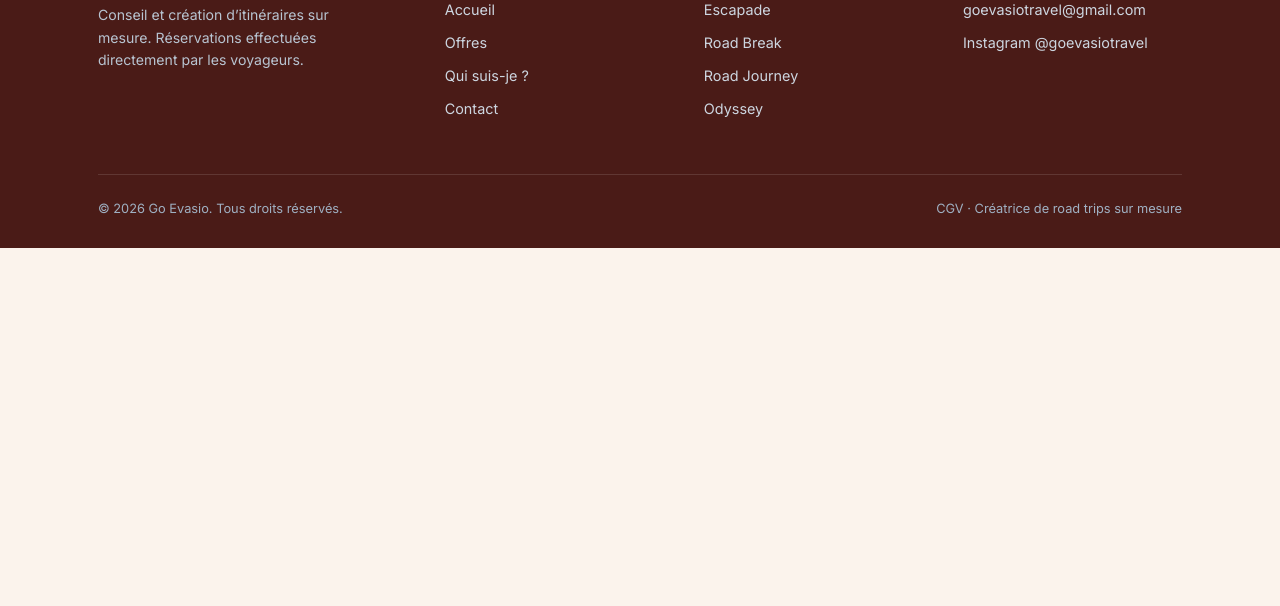
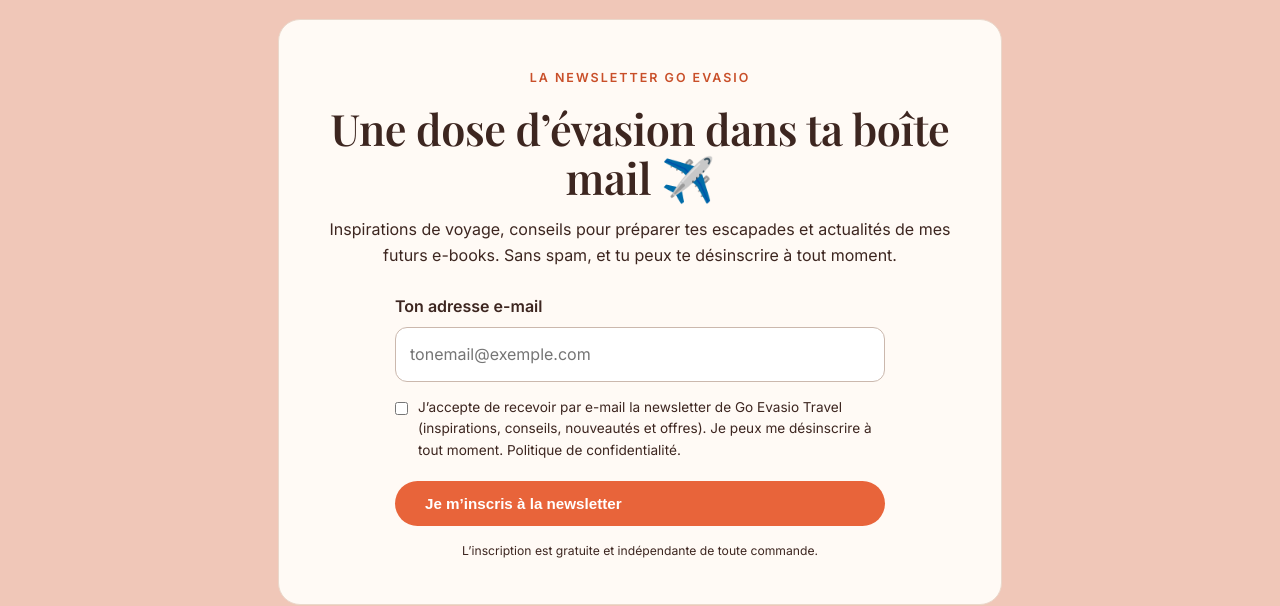
Before and after one commit to goevasiotravel/goevasiotravel, a plain HTML site: page index.html in a window 1280 px wide. Shown: the part 4823-5429 px from the top of the page. Before the commit the page ends 5071 px from the top, so only its background shows below. Drawn offline with nearby package versions, Linux system fonts and the light colour scheme.

Commit message:
Add files via upload

```diff
--- a/index.html
+++ b/index.html
@@ -207,6 +207,29 @@
   </div>
 </section>
 
+<!-- Newsletter Go Evasio Travel : inscription volontaire -->
+<section class="bg-sable" id="newsletter" aria-labelledby="newsletter-title">
+  <div class="container" style="max-width:780px; padding-top:22px; padding-bottom:22px;">
+    <div style="background:#fffaf5; border:1px solid #ead8cb; border-radius:22px; padding:clamp(22px,5vw,44px); text-align:center;">
+      <span class="eyebrow">La newsletter Go Evasio</span>
+      <h2 id="newsletter-title" style="margin:14px 0;">Une dose d’évasion dans ta boîte mail ✈️</h2>
+      <p>Inspirations de voyage, conseils pour préparer tes escapades et actualités de mes futurs e-books. Sans spam, et tu peux te désinscrire à tout moment.</p>
+      <form name="newsletter-go-evasio" method="POST" action="/newsletter-merci.html" data-netlify="true" netlify-honeypot="bot-field" style="text-align:left; max-width:490px; margin:26px auto 0;">
+        <input type="hidden" name="form-name" value="newsletter-go-evasio">
+        <p style="display:none;"><label>Ne pas remplir : <input name="bot-field"></label></p>
+        <label for="newsletter-email" style="display:block; font-weight:600; margin-bottom:7px;">Ton adresse e-mail</label>
+        <input id="newsletter-email" name="email" type="email" required autocomplete="email" placeholder="tonemail@exemple.com" style="box-sizing:border-box; width:100%; padding:14px; border:1px solid #cbb8ad; border-radius:12px; font:inherit; margin-bottom:15px;">
+        <label style="display:flex; align-items:flex-start; gap:10px; font-size:0.85rem; line-height:1.55; cursor:pointer;">
+          <input type="checkbox" name="consentement_newsletter" value="oui" required style="margin-top:5px; flex-shrink:0;">
+          <span>J’accepte de recevoir par e-mail la newsletter de Go Evasio Travel (inspirations, conseils, nouveautés et offres). Je peux me désinscrire à tout moment. <a href="confidentialite.html">Politique de confidentialité</a>.</span>
+        </label>
+        <button type="submit" class="btn btn-primary" style="margin-top:20px; width:100%; cursor:pointer;">Je m’inscris à la newsletter</button>
+      </form>
+      <p style="font-size:0.76rem; margin-top:15px;">L’inscription est gratuite et indépendante de toute commande.</p>
+    </div>
+  </div>
+</section>
+
 <footer class="site-footer">
   <div class="container">
     <div class="footer-grid">
@@ -242,7 +265,7 @@
     </div>
     <div class="footer-bottom">
       <span>© 2026 Go Evasio. Tous droits réservés.</span>
-      <span><a href="cgv.html" style="color:#9fb0c2;">CGV</a> · Créatrice de road trips sur mesure</span>
+      <span><a href="cgv.html" style="color:#9fb0c2;">CGV</a> · <a href="confidentialite.html" style="color:#9fb0c2;">Confidentialité</a> · Créatrice de road trips sur mesure</span>
     </div>
   </div>
 </footer>
```
